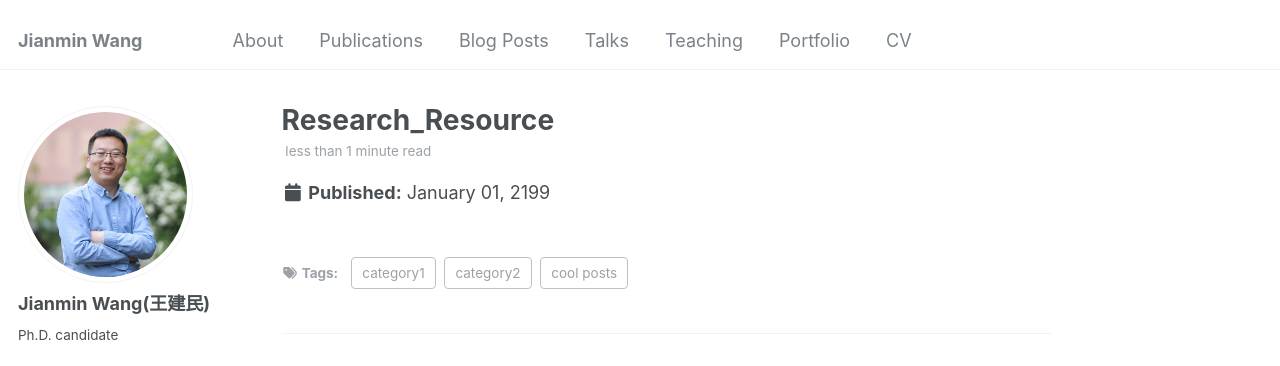
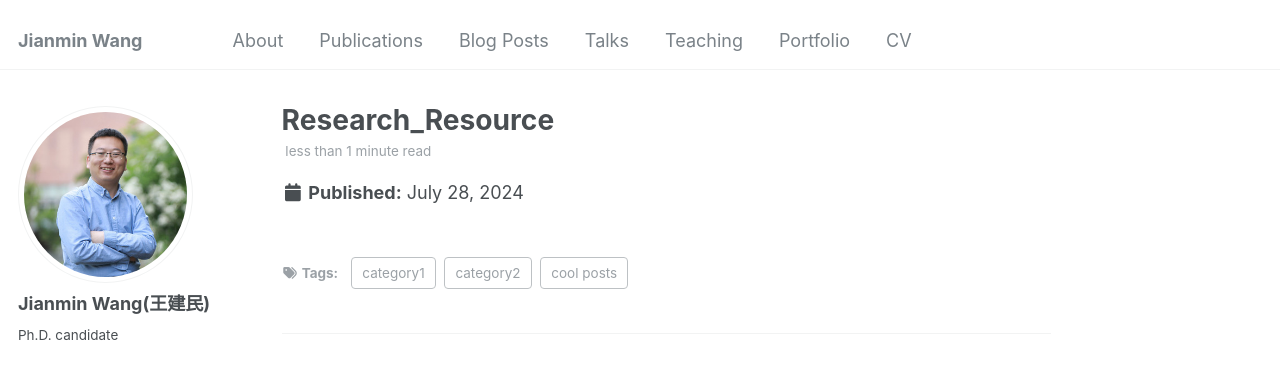
Before and after one commit to Jianmin2drugai/Jianmin2drugai.github.io, a Jekyll site: the page built from _posts/2024-07-28-research-esource-post.md, in a window 1280 px wide and 900 px high. Shown: the top 366 px of the window. Built offline with Jekyll 4.4.1, drawn with Linux system fonts in a browser that asks for light colours; some web fonts are replaced.

Commit message:
Update 2024-07-28-research-esource-post.md

```diff
--- a/_posts/2024-07-28-research-esource-post.md
+++ b/_posts/2024-07-28-research-esource-post.md
@@ -1,6 +1,6 @@
 ---
 title: 'Research_Resource'
-date: 2199-01-01
+date: 2024-07-28
 permalink: /posts/2024/07/blog-post-1/
 tags:
   - cool posts
```
